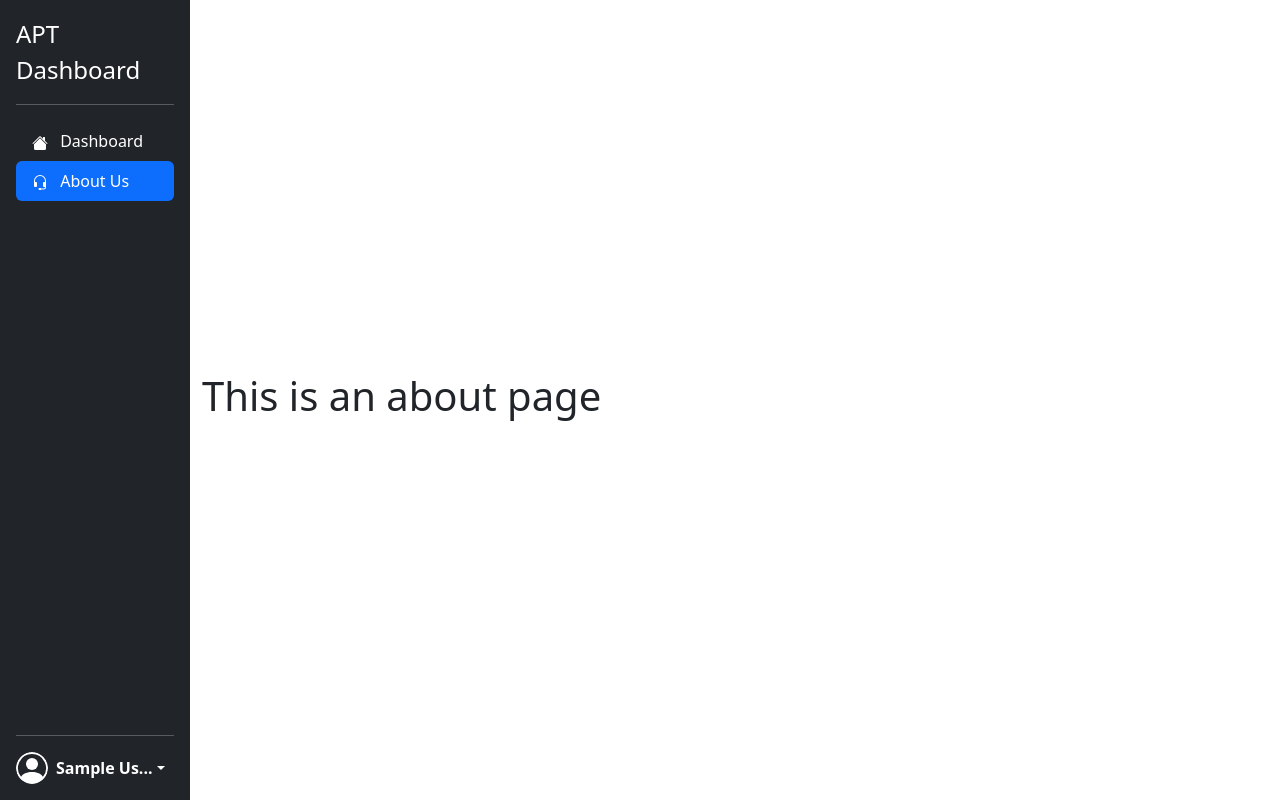
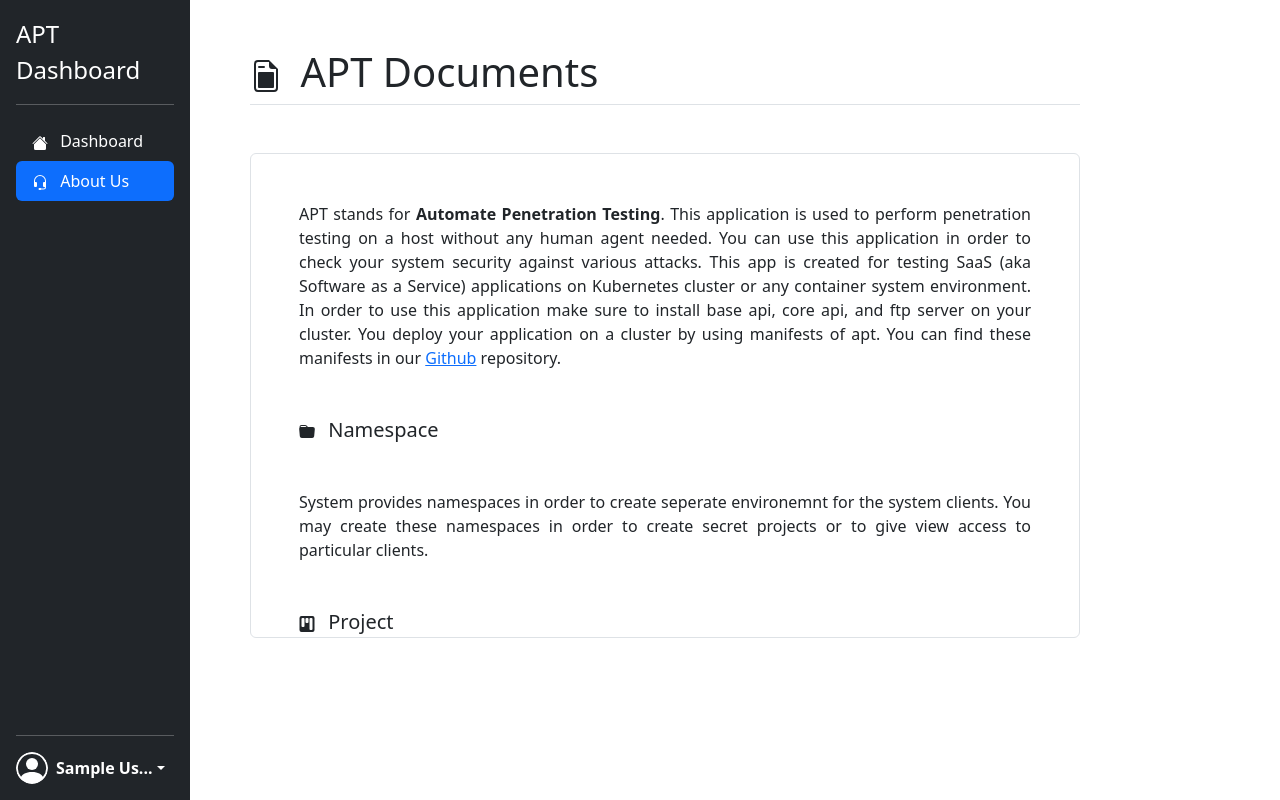
Before and after one commit to HighwayToVictory/stallion-test, a Vue app: page /about in a window 1280 px wide. Built offline with nearby package versions, Linux system fonts and the light colour scheme; sample sign-in values are in the browser's storage.

Commit message:
update: pages

```diff
--- a/src/views/AboutView/index.vue
+++ b/src/views/AboutView/index.vue
@@ -1,6 +1,44 @@
 <template>
-  <div class="about">
-    <h1>This is an about page</h1>
+  <div class="p-5">
+    <div class="h1 border-bottom pb-2 mb-5">
+      <svg xmlns="http://www.w3.org/2000/svg" width="32" height="32" fill="currentColor" class="bi me-2 bi-file-earmark-post" viewBox="0 0 16 16">
+        <path d="M14 4.5V14a2 2 0 0 1-2 2H4a2 2 0 0 1-2-2V2a2 2 0 0 1 2-2h5.5L14 4.5zm-3 0A1.5 1.5 0 0 1 9.5 3V1H4a1 1 0 0 0-1 1v12a1 1 0 0 0 1 1h8a1 1 0 0 0 1-1V4.5h-2z"/>
+        <path d="M4 6.5a.5.5 0 0 1 .5-.5h7a.5.5 0 0 1 .5.5v7a.5.5 0 0 1-.5.5h-7a.5.5 0 0 1-.5-.5v-7zm0-3a.5.5 0 0 1 .5-.5H7a.5.5 0 0 1 0 1H4.5a.5.5 0 0 1-.5-.5z"/>
+      </svg>
+      APT Documents
+    </div>
+    <div class="overflow-auto border rounded p-5" style="height: 485px;">
+      <div style="text-align: justify;">
+        APT stands for <b>Automate Penetration Testing</b>. This application is used to perform
+        penetration testing on a host without any human agent needed. You can use this application
+        in order to check your system security against various attacks. This app is created for
+        testing SaaS (aka Software as a Service) applications on Kubernetes cluster or any container
+        system environment. In order to use this application make sure to install base api, core api, and
+        ftp server on your cluster. You deploy your application on a cluster by using manifests of apt.
+        You can find these manifests in our <a href="https://github.com/amirhnajafiz/automated-pen-testing">Github</a> repository.
+      </div>
+      <div class="h5 my-5">
+        <svg xmlns="http://www.w3.org/2000/svg" width="16" height="16" fill="currentColor" class="bi me-2 bi-folder-fill" viewBox="0 0 16 16">
+          <path d="M9.828 3h3.982a2 2 0 0 1 1.992 2.181l-.637 7A2 2 0 0 1 13.174 14H2.825a2 2 0 0 1-1.991-1.819l-.637-7a1.99 1.99 0 0 1 .342-1.31L.5 3a2 2 0 0 1 2-2h3.672a2 2 0 0 1 1.414.586l.828.828A2 2 0 0 0 9.828 3zm-8.322.12C1.72 3.042 1.95 3 2.19 3h5.396l-.707-.707A1 1 0 0 0 6.172 2H2.5a1 1 0 0 0-1 .981l.006.139z"/>
+        </svg>
+        Namespace
+      </div>
+      <div style="text-align: justify;">
+        System provides namespaces in order to create seperate environemnt for the system clients. You may create
+        these namespaces in order to create secret projects or to give view access to particular clients.
+      </div>
+      <div class="h5 my-5">
+        <svg xmlns="http://www.w3.org/2000/svg" width="16" height="16" fill="currentColor" class="bi me-2 bi-kanban-fill" viewBox="0 0 16 16">
+          <path d="M2.5 0a2 2 0 0 0-2 2v12a2 2 0 0 0 2 2h11a2 2 0 0 0 2-2V2a2 2 0 0 0-2-2h-11zm5 2h1a1 1 0 0 1 1 1v3a1 1 0 0 1-1 1h-1a1 1 0 0 1-1-1V3a1 1 0 0 1 1-1zm-5 1a1 1 0 0 1 1-1h1a1 1 0 0 1 1 1v7a1 1 0 0 1-1 1h-1a1 1 0 0 1-1-1V3zm9-1h1a1 1 0 0 1 1 1v10a1 1 0 0 1-1 1h-1a1 1 0 0 1-1-1V3a1 1 0 0 1 1-1z"/>
+        </svg>
+        Project
+      </div>
+      <div style="text-align: justify;">
+        In order to make a test process for a host you need to create a project in a namespace. Becarefull that all of
+        the users in that namespace can see the project and it's results. But only developers can create new projects
+        and execute the tests.
+      </div>
+    </div>
   </div>
 </template>
 
--- a/src/views/ProjectView/index.vue
+++ b/src/views/ProjectView/index.vue
@@ -33,7 +33,7 @@ const authStore = useAuthStore();
             </div>
             <div class="mt-2 mb-5 border-bottom pb-5" v-if="project.labels && project.labels.length > 0">
                 <span class="badge bg-primary m-1" v-for="item in project.labels" :key="item.key">
-                    {{ item.key + "=" + item.value }}
+                    {{ item.key + " = " + item.value }}
                 </span>
             </div>
             <div v-if="project.documents && project.documents.length > 0">
```
